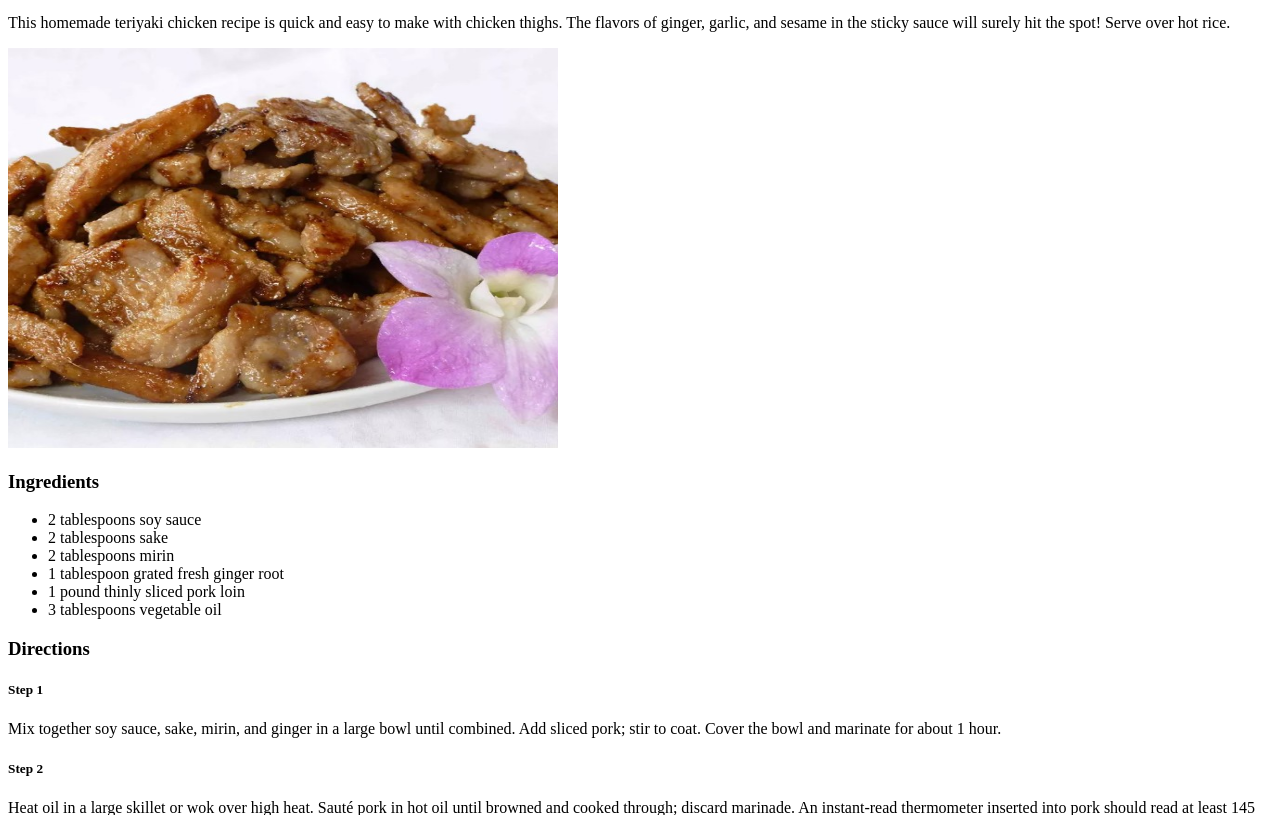
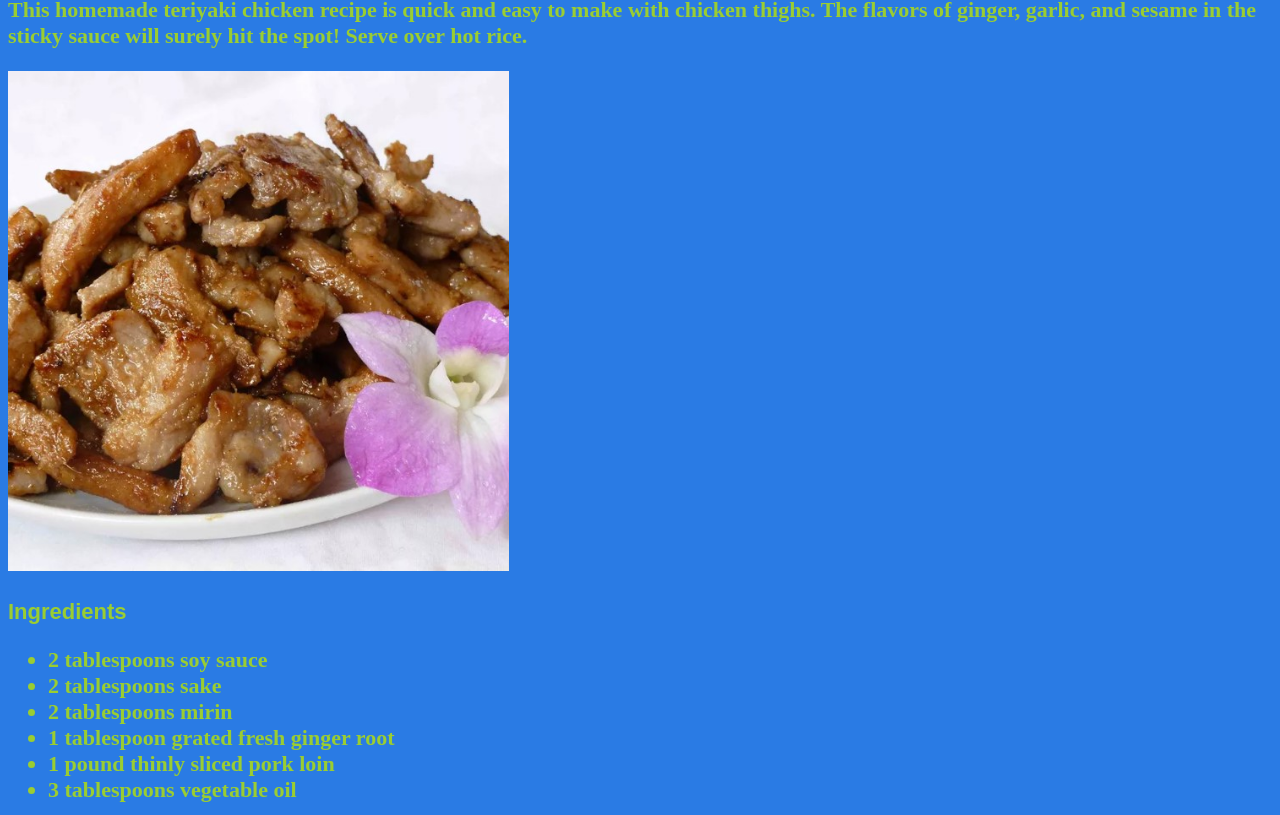
Before and after one commit to theorangespark/odin-recipes0, a plain HTML site: page recipes/pork.html in a window 1280 px wide. Shown: the part 66-881 px from the top of the page. Drawn offline with Linux system fonts and the light colour scheme.

Commit message:
css dddd

```diff
--- a/recipes/pork.html
+++ b/recipes/pork.html
@@ -3,6 +3,7 @@
 <head>
     <meta charset="UTF-8">
     <meta name="viewport" content="width=device-width, initial-scale=1.0">
+    <link rel="stylesheet" href="../styles.css">
     <title>Japanese Ginger Pork</title>
 </head>
 <body>
--- a/styles.css
+++ b/styles.css
@@ -9,6 +9,13 @@ h1 {
     text-align: center;
 }
 img {
-    height: auto;
-    width: 700px;
+    height: 500px;
+    width: auto;
   }
+
+* {
+    background-color: rgb(42, 123, 228);
+}
+h1,h2,h3,h4,h5,h6 {
+    font-family: fantasy
+}
```
Also changed, not shown: recipes/chicken.html (+1 -0 lines), recipes/ramen.html (+1 -0 lines).
